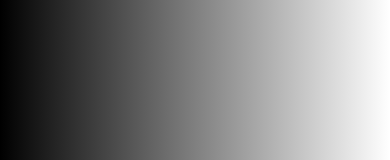
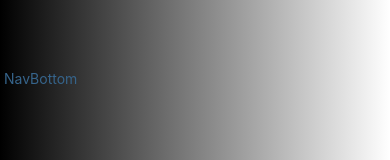
Before and after one commit to psteingh/LTRapp, a React Native app: screen / in a window 390 px wide. Shown: the part 198-358 px from the top of the page. Built offline with nearby package versions, Linux system fonts and the light colour scheme.

Commit message:
ltrapp03191247

```diff
--- a/App.js
+++ b/App.js
@@ -2,6 +2,7 @@ import { StyleSheet, View } from 'react-native';
 import { LinearGradient } from 'expo-linear-gradient';
 
 import HomeComponent from './components/home.component';
+import NavBottom from './home/navbottom';
 
 import Colors from './constants/colors';
 
@@ -16,6 +17,9 @@ export default function App() {
       <View>
       <HomeComponent />
       </View>
+      <View>
+        <NavBottom />
+      </View>
       </LinearGradient>
   );
 }
```
